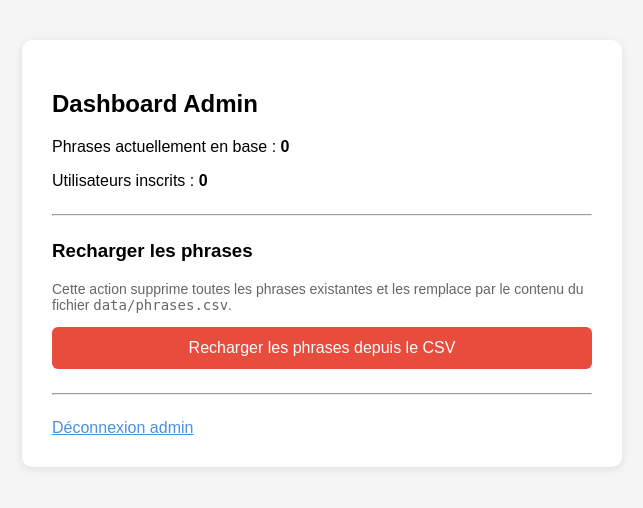
After one commit to bgaland24/orthoquizz, a Flask app: page /admin in a window 1280 px wide. The commit adds this page. Shown: the top 508 px of the page, without its empty margins (318-961 px from the left). Run offline with Flask 3, Linux system fonts and the light colour scheme; the visitor is signed in with stand-in values (Sample User, id 1); data comes from the database, SQL or seed files in the repository; data that the repository does not hold is empty.

Commit message:
ajout login admin

```diff
--- a/routes.py
+++ b/routes.py
@@ -1,11 +1,10 @@
-from flask import render_template, request, redirect, url_for, flash
+from functools import wraps
+from flask import render_template, request, redirect, url_for, flash, session
 from flask_login import login_user, logout_user, login_required, current_user
 from werkzeug.security import generate_password_hash, check_password_hash
 from flask_wtf import FlaskForm
 
 
-# Formulaire vide — sert uniquement à générer et valider le token CSRF
-# On ne se sert pas des champs Flask-WTF pour garder les templates simples
 class CsrfForm(FlaskForm):
     pass
 
@@ -13,7 +12,23 @@ class CsrfForm(FlaskForm):
 def register_routes(app):
 
     # -----------------------------------------------------------------------
-    # Page d'accueil — redirige selon l'état de connexion
+    # Helpers admin
+    # -----------------------------------------------------------------------
+
+    def is_admin():
+        return session.get('is_admin', False)
+
+    def admin_required(f):
+        @wraps(f)
+        def decorated(*args, **kwargs):
+            if not is_admin():
+                flash("Accès réservé à l'administrateur.", 'error')
+                return redirect(url_for('admin_login'))
+            return f(*args, **kwargs)
+        return decorated
+
+    # -----------------------------------------------------------------------
+    # Page d'accueil
     # -----------------------------------------------------------------------
 
     @app.route('/')
@@ -21,7 +36,6 @@ def register_routes(app):
         if current_user.is_authenticated:
             return redirect(url_for('quiz_home'))
         return redirect(url_for('login'))
-
 
     # -----------------------------------------------------------------------
     # Inscription
@@ -45,23 +59,15 @@ def register_routes(app):
             password     = request.form.get('password',         '')
             password_confirm = request.form.get('password_confirm', '')
 
-            # --- Validations serveur ---
-            # On revalide tout ici même si le HTML a des attributs required/min/max
-            # car un utilisateur malveillant peut envoyer une requête HTTP directement
             errors = []
-
             if len(login) < 3:
                 errors.append('Le pseudo doit faire au moins 3 caractères.')
-
             if not age.isdigit() or not (5 <= int(age) <= 18):
                 errors.append("L'âge doit être compris entre 5 et 18 ans.")
-
             if '@' not in email_parent:
                 errors.append("L'email des parents n'est pas valide.")
-
             if len(password) < 6:
                 errors.append('Le mot de passe doit faire au moins 6 caractères.')
-
             if password != password_confirm:
                 errors.append('Les mots de passe ne correspondent pas.')
 
@@ -70,7 +76,6 @@ def register_routes(app):
                     flash(e, 'error')
                 return render_template('register.html', form=form)
 
-            # --- Vérification unicité du login ---
             from models import User
             from app import db
 
@@ -78,7 +83,6 @@ def register_routes(app):
                 flash('Ce pseudo est déjà pris, choisis-en un autre.', 'error')
                 return render_template('register.html', form=form)
 
-            # --- Création du compte ---
             user = User(
                 login=login,
                 age=int(age),
@@ -92,7 +96,6 @@ def register_routes(app):
             return redirect(url_for('login'))
 
         return render_template('register.html', form=form)
-
 
     # -----------------------------------------------------------------------
     # Connexion
@@ -116,8 +119,6 @@ def register_routes(app):
             from models import User
             user = User.query.filter_by(login=login_val).first()
 
-            # Message volontairement générique — on ne précise pas si c'est
-            # le login ou le mot de passe qui est faux (sécurité)
             if not user or not check_password_hash(user.password_hash, password):
                 flash('Pseudo ou mot de passe incorrect.', 'error')
                 return render_template('login.html', form=form)
@@ -126,7 +127,6 @@ def register_routes(app):
             return redirect(url_for('quiz_home'))
 
         return render_template('login.html', form=form)
-
 
     # -----------------------------------------------------------------------
     # Déconnexion
@@ -139,9 +139,72 @@ def register_routes(app):
         flash('Tu es déconnecté.', 'success')
         return redirect(url_for('login'))
 
+    # -----------------------------------------------------------------------
+    # Admin — login
+    # -----------------------------------------------------------------------
+
+    @app.route('/admin/login', methods=['GET', 'POST'])
+    def admin_login():
+        if is_admin():
+            return redirect(url_for('admin_dashboard'))
+
+        form = CsrfForm()
+
+        if request.method == 'POST':
+            if not form.validate_on_submit():
+                flash('Erreur de sécurité, réessaie.', 'error')
+                return render_template('admin_login.html', form=form)
+
+            login_val = request.form.get('login', '').strip()
+            password  = request.form.get('password', '')
+
+            if login_val == app.config['ADMIN_LOGIN'] and password == app.config['ADMIN_PASSWORD']:
+                session['is_admin'] = True
+                return redirect(url_for('admin_dashboard'))
+
+            flash('Identifiants incorrects.', 'error')
+
+        return render_template('admin_login.html', form=form)
 
     # -----------------------------------------------------------------------
-    # Quiz home — stub, sera remplacé à l'étape 5
+    # Admin — dashboard
+    # -----------------------------------------------------------------------
+
+    @app.route('/admin')
+    @admin_required
+    def admin_dashboard():
+        from models import User, Phrase
+        form      = CsrfForm()
+        nb_phrases = Phrase.query.count()
+        nb_users   = User.query.count()
+        return render_template('admin_dashboard.html',
+                               form=form,
+                               nb_phrases=nb_phrases,
+                               nb_users=nb_users)
+
+    # -----------------------------------------------------------------------
+    # Admin — rechargement CSV
+    # -----------------------------------------------------------------------
+
+    @app.route('/admin/reload', methods=['POST'])
+    @admin_required
+    def admin_reload():
+        from services import recharger_phrases
+        succes, message = recharger_phrases(app.config['PHRASES_CSV'])
+        flash(message, 'success' if succes else 'error')
+        return redirect(url_for('admin_dashboard'))
+
+    # -----------------------------------------------------------------------
+    # Admin — déconnexion
+    # -----------------------------------------------------------------------
+
+    @app.route('/admin/logout')
+    def admin_logout():
+        session.pop('is_admin', None)
+        return redirect(url_for('admin_login'))
+
+    # -----------------------------------------------------------------------
+    # Quiz home — stub
     # -----------------------------------------------------------------------
 
     @app.route('/quiz')
--- /dev/null
+++ b/templates/admin_dashboard.html
@@ -0,0 +1,28 @@
+{% extends "base.html" %}
+{% block content %}
+
+<h2>Dashboard Admin</h2>
+
+<p>Phrases actuellement en base : <strong>{{ nb_phrases }}</strong></p>
+<p>Utilisateurs inscrits : <strong>{{ nb_users }}</strong></p>
+
+<hr style="margin: 24px 0;">
+
+<h3>Recharger les phrases</h3>
+<p style="color:#666; font-size:14px;">
+    Cette action supprime toutes les phrases existantes et les remplace
+    par le contenu du fichier <code>data/phrases.csv</code>.
+</p>
+
+<form method="POST" action="{{ url_for('admin_reload') }}">
+    {{ form.hidden_tag() }}
+    <button type="submit" style="background:#e74c3c;">
+        Recharger les phrases depuis le CSV
+    </button>
+</form>
+
+<hr style="margin: 24px 0;">
+
+<a href="{{ url_for('admin_logout') }}">Déconnexion admin</a>
+
+{% endblock %}
--- a/templates/login.html
+++ b/templates/login.html
@@ -19,4 +19,8 @@
     Pas encore de compte ? <a href="{{ url_for('register') }}">Crée-en un</a>
 </p>
 
+<p style="text-align:center; margin-top:20px;">
+     <a href="{{ url_for('admin_login') }}">Login administrateur</a>
+</p>
+
 {% endblock %}
```
Also changed, not shown: services.py (+62 -1 lines), templates/admin_login.html (added, +18 -0 lines).
